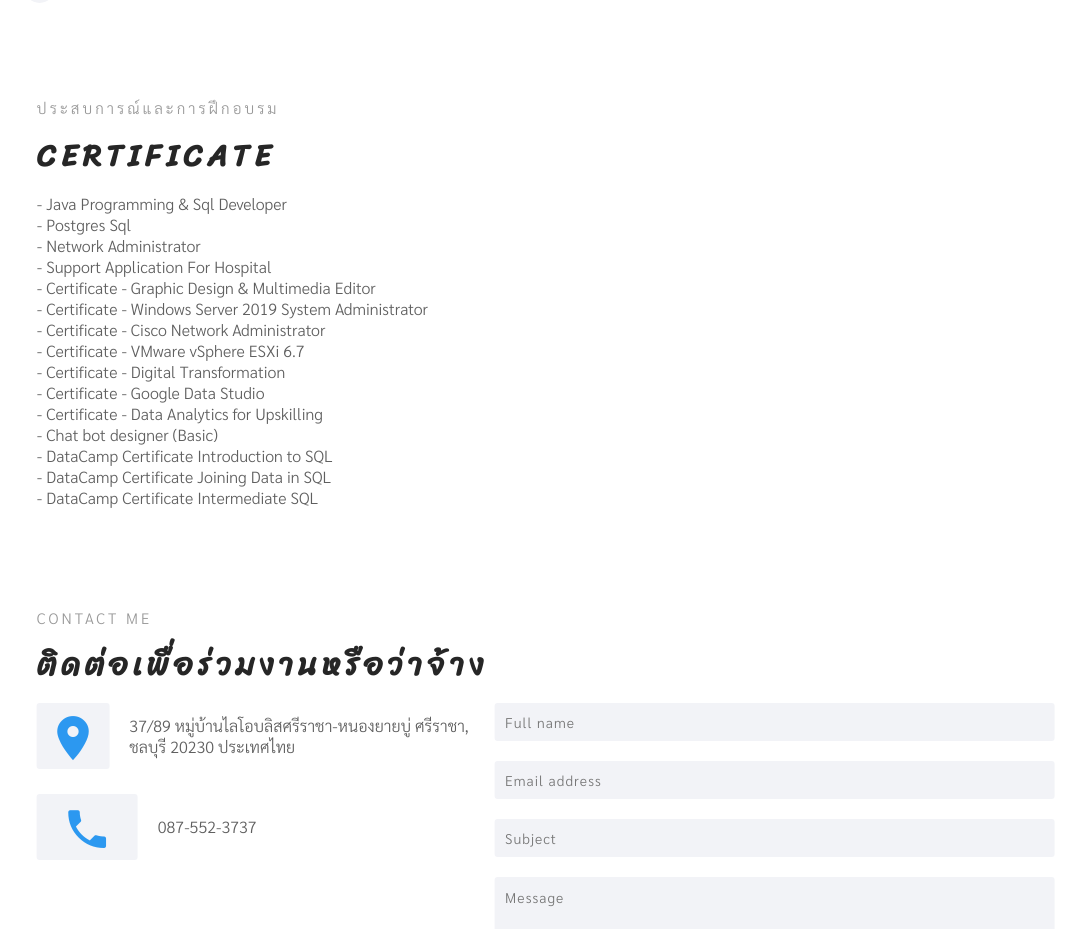
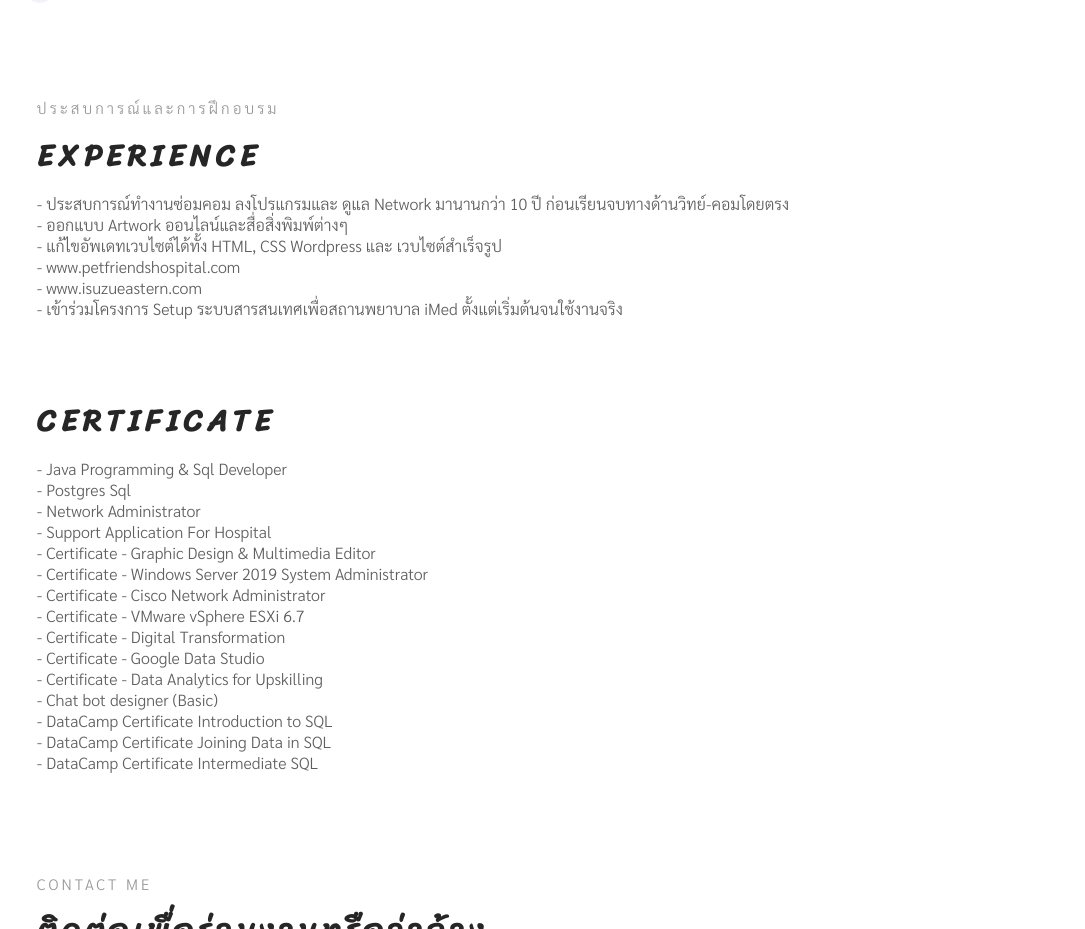
Before and after one commit to Hiro-1978/port.github.io, a plain HTML site: page index.html in a window 1280 px wide. Shown: the part 3940-4869 px from the top of the page, without its empty margins (195-1280 px from the left). Drawn offline with nearby package versions, Linux system fonts and the light colour scheme.

Commit message:
ีUpdate Index
Experience

```diff
--- a/index.html
+++ b/index.html
@@ -251,6 +251,19 @@
         <div class="container">
             <div class="heading-group">
                 <span class="section-head-small">ประสบการณ์และการฝึกอบรม</span>
+                <h5 class="section-head-large">Experience</h5>
+            </div>
+            <div class="grid">
+                <div class="grid-item">
+                    <p>- ประสบการณ์ทำงานซ่อมคอม ลงโปรแกรมและ ดูแล Network มานานกว่า 10 ปี ก่อนเรียนจบทางด้านวิทย์-คอมโดยตรง </p>
+                    <p>- ออกแบบ Artwork ออนไลน์และสื่อสิ่งพิมพ์ต่างๆ </p>
+                    <p>- แก้ไขอัพเดทเวบไซต์ได้ทั้ง HTML, CSS Wordpress และ เวบไซต์สำเร็จรูป  </p>
+                    <p>- www.petfriendshospital.com  </p>
+                    <p>- www.isuzueastern.com </p>
+                    <p>- เข้าร่วมโครงการ Setup ระบบสารสนเทศเพื่อสถานพยาบาล iMed ตั้งแต่เริ่มต้นจนใช้งานจริง </p>
+                </div>
+            </div>
+            <div class="heading-group">
                 <h5 class="section-head-large">Certificate</h5>
             </div>
             <div class="grid">
```
